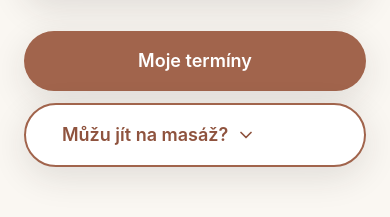
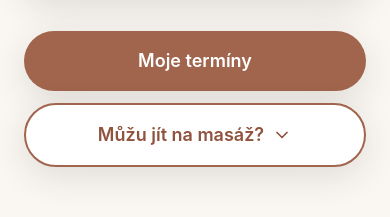
Before and after one commit to chirimiri22/dominik-web, a React (Vite) app: page / in a window 390 px wide. Shown: the part 5201-5418 px from the top of the page. Built offline with nearby package versions, Linux system fonts and the light colour scheme.

Commit message:
fox the text for phones

```diff
--- a/src/components/Pricing.tsx
+++ b/src/components/Pricing.tsx
@@ -128,7 +128,7 @@ const Pricing: React.FC = () => {
                         </button>
                         <button
                             type="button"
-                            className="rounded-full border-2 border-clay-500 px-9 py-4 text-lg font-semibold text-clay-600 bg-white shadow-soft transition-colors hover:bg-clay-50 flex items-center gap-2"
+                            className="rounded-full border-2 border-clay-500 px-9 py-4 text-lg font-semibold text-clay-600 bg-white shadow-soft transition-colors hover:bg-clay-50 flex items-center justify-center gap-2"
                             onClick={() => setShowEligibility((prev) => !prev)}
                             aria-expanded={showEligibility}
                             aria-controls="massage-eligibility-info"
```
